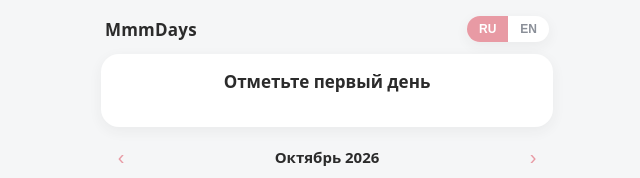
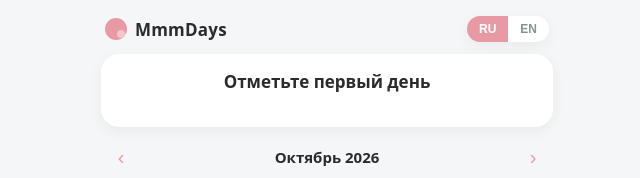
Before and after one commit to svetayet/mmmdays, a website built with Vite: page index.html in a window 1280 px wide. Shown: the top 178 px of the page, 313-953 px from the left. Built offline with nearby package versions, Linux system fonts and the light colour scheme.

Commit message:
feat: dot-calendar icon set, header logo mark, tabbar breathing room
- icons: «календарик из точечек» in the promo palette — grid 7×5, heavy
  days 11–15 accent, light day 17 smaller, day 24 'today' ring;
  favicon is the double-circle promo mark. Generated by
  scripts/make-icons.ps1 (GDI+, zero new deps); pixel-verified.
- header: double-circle logo (.logo-mark) before the MmmDays title,
  matching the promo hero mark
- styles: main gets padding-bottom so stats content no longer touches
  the tab bar

Co-Authored-By: Claude Code <noreply@anthropic.com>

```diff
--- a/src/main.ts
+++ b/src/main.ts
@@ -26,6 +26,11 @@ export function mountApp(): void {
   const title = document.createElement('span');
   title.className = 'app-title';
   title.textContent = 'MmmDays';
+  const brand = document.createElement('div');
+  brand.className = 'brand';
+  const mark = document.createElement('span');
+  mark.className = 'logo-mark';
+  brand.append(mark, title);
   const langPill = document.createElement('div');
   langPill.className = 'lang-pill';
   for (const lang of ['ru', 'en'] as Lang[]) {
@@ -39,7 +44,7 @@ export function mountApp(): void {
     });
     langPill.appendChild(btn);
   }
-  header.append(title, langPill);
+  header.append(brand, langPill);
 
   const views = new Map<ViewId, HTMLElement>();
   for (const { view } of TABS) {
--- a/src/styles.css
+++ b/src/styles.css
@@ -62,6 +62,10 @@ body {
   padding: 14px 14px calc(14px + env(safe-area-inset-bottom));
 }
 
+main {
+  padding-bottom: 16px; /* контент не прилипает к панели вкладок */
+}
+
 /* Header */
 
 .header {
@@ -75,6 +79,34 @@ body {
   font-size: 17px;
   font-weight: 600;
   letter-spacing: 0.2px;
+}
+
+.brand {
+  display: flex;
+  align-items: center;
+  gap: 8px;
+  min-width: 0;
+}
+
+/* «Кружок в кружочке» — фирменный знак с промо-сайта */
+.logo-mark {
+  width: 22px;
+  height: 22px;
+  border-radius: 50%;
+  background: var(--accent);
+  position: relative;
+  flex-shrink: 0;
+}
+
+.logo-mark::after {
+  content: '';
+  position: absolute;
+  width: 8px;
+  height: 8px;
+  border-radius: 50%;
+  background: var(--light);
+  bottom: 2px;
+  right: 2px;
 }
 
 .lang-pill {
```
Also changed, not shown: src/icons.test.ts (added, +27 -0 lines), src/shell.test.ts (+9 -0 lines), src/styles.test.ts (+13 -0 lines), public/icons/apple-touch-icon.png, public/icons/favicon-32.png, public/icons/icon-192.png, public/icons/icon-512.png, public/icons/maskable-512.png, 1 other file.
